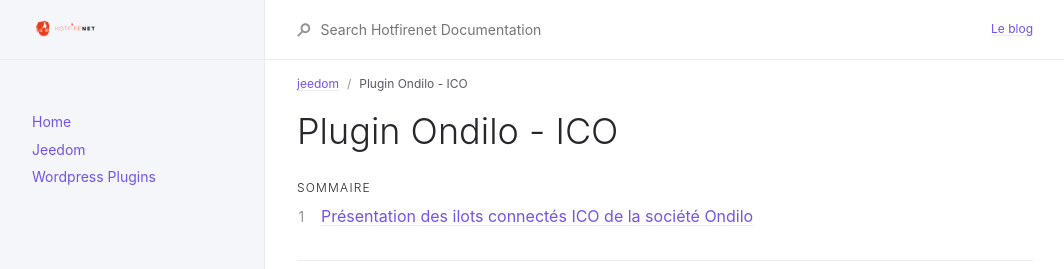
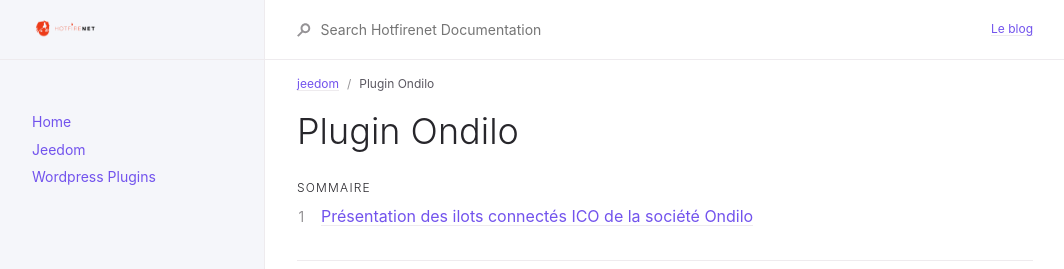
Before and after one commit to Hotfirenet/documentation, a Jekyll site: the page built from docs/jeedom/plugin-ondilo.md, in a window 1280 px wide. Shown: the top 269 px of the page, without its empty margins (107-1171 px from the left). Built offline with Jekyll 4.4.1, drawn with Linux system fonts in a browser that asks for light colours.

```diff
--- a/docs/jeedom/plugin-ondilo.md
+++ b/docs/jeedom/plugin-ondilo.md
@@ -1,11 +1,11 @@
 ---
 layout: default
-title: Plugin Ondilo - ICO
+title: Plugin Ondilo
 parent: jeedom
 nav_order: 2
 ---
 
-# Plugin Ondilo - ICO
+# Plugin Ondilo
 {: .no_toc }
 
 ## Sommaire
```
Also changed, not shown: docs/jeedom/grocy.md (+1 -1 lines).
